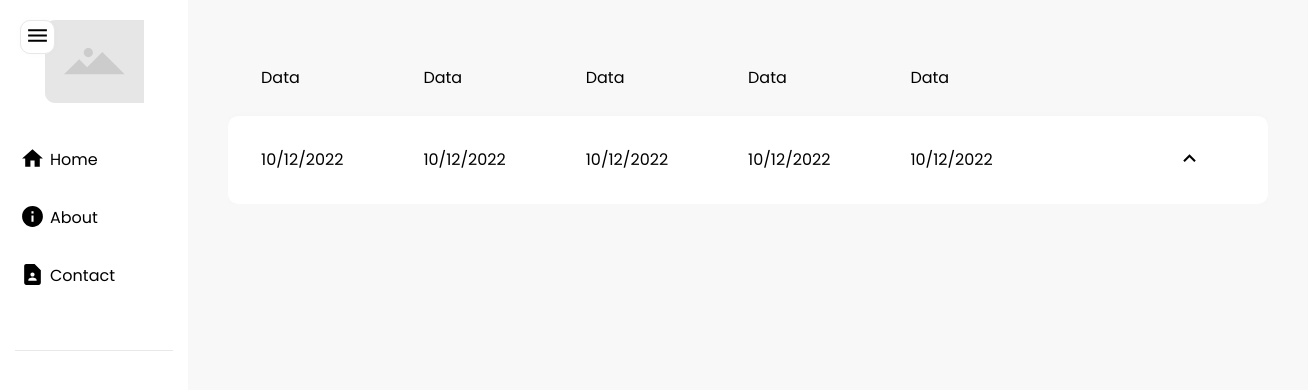
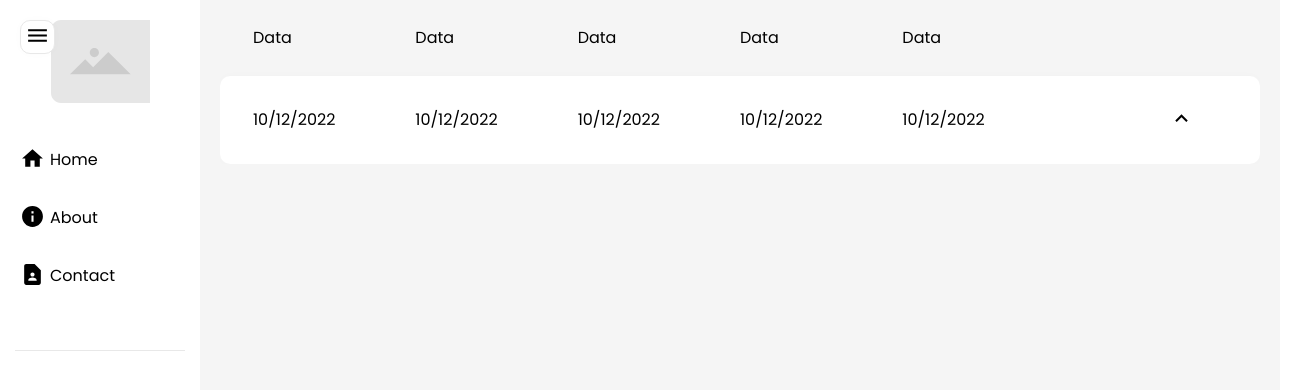
Before and after one commit to gaabscps/ReactComponents, a React (Create React App) app: page / in a window 1280 px wide. Shown: the top 390 px of the page, 1308 px wide, since content can reach past the window. Built offline with nearby package versions, Linux system fonts and the light colour scheme.

Commit message:
✨ Added Routes routes for sidebar and base route architeture

```diff
--- a/package.json
+++ b/package.json
@@ -13,6 +13,7 @@
     "react": "^18.2.0",
     "react-dom": "^18.2.0",
     "react-icons": "^4.7.1",
+    "react-router-dom": "^6.8.1",
     "react-scripts": "5.0.1",
     "reactstrap": "^9.1.5",
     "sass": "^1.58.0",
--- a/src/Components/Sidebar/index.tsx
+++ b/src/Components/Sidebar/index.tsx
@@ -9,6 +9,7 @@ import {
   MdMediaBluetoothOn,
   MdMenu,
 } from "react-icons/md";
+import { useNavigate } from "react-router-dom";
 
 export const Sidebar: React.FC = () => {
   const [open, setOpen] = useState(true);
@@ -17,6 +18,8 @@ export const Sidebar: React.FC = () => {
   const [selectedSubItems, setSelectedSubItems] = useState(
     null as number | null
   );
+
+  const navigate = useNavigate();
 
   const toggle = (): void => {
     setOpen(!open);
@@ -36,7 +39,6 @@ export const Sidebar: React.FC = () => {
     {
       name: "Contact",
       icon: <MdContactPage size={25} />,
-      link: "/contact",
       subItems: [
         {
           name: "Email",
@@ -102,6 +104,7 @@ export const Sidebar: React.FC = () => {
                     setSelectedItem(index === selectedItem ? null : index);
                     item.subItems ? setSubItems(!subItems) : setSubItems(false);
                     setSelectedSubItems(null);
+                    item.link && navigate(item.link);
                   }}
                   className={
                     "d-flex align-items-center sidebarItensContainer action-icon" +
@@ -138,6 +141,7 @@ export const Sidebar: React.FC = () => {
                       setSelectedSubItems(
                         index === selectedSubItems ? null : index
                       );
+                      navigate(subItem.link);
                     }}
                     className={
                       "d-flex align-items-center sidebarItensContainer action-icon" +
--- /dev/null
+++ b/src/Navigation/index.tsx
@@ -0,0 +1,15 @@
+import React from "react";
+import { Route, Routes } from "react-router-dom";
+import { MainPage } from "../Pages/MainPage/Page";
+import { About } from "../Pages/About";
+
+export const Navigation = () => {
+  return (
+    <div className="w-100vw">
+      <Routes>
+        <Route path="/" element={<MainPage />} />
+        <Route path="/about" element={<About />} />
+      </Routes>
+    </div>
+  );
+};
--- a/src/Page.tsx
+++ /dev/null
@@ -1,15 +0,0 @@
-import React from "react";
-import { Sidebar } from "./Components/Sidebar";
-import { MainPage } from "./Pages/MainPage";
-import "./styles/import.scss";
-
-export const Page: React.FC = () => {
-  return (
-    <div className="d-flex">
-      <Sidebar />
-      <MainPage />
-    </div>
-  );
-};
-
-export default Page;
--- /dev/null
+++ b/src/Pages/About/index.tsx
@@ -0,0 +1,9 @@
+import React from "react";
+
+export const About = () => {
+  return (
+    <div>
+      <h1>About</h1>
+    </div>
+  );
+};
--- /dev/null
+++ b/src/Pages/MainPage/Page.tsx
@@ -0,0 +1,10 @@
+import React from "react";
+import { CollapseTable } from "../../Components/CollapseTable";
+
+export const MainPage: React.FC = () => {
+  return (
+    <div className="mainPageStyle">
+      <CollapseTable />
+    </div>
+  );
+};
--- a/src/Pages/MainPage/index.tsx
+++ /dev/null
@@ -1,21 +0,0 @@
-import React from "react";
-import { CollapseTable } from "../../Components/CollapseTable";
-
-export const MainPage = () => {
-  return (
-    <>
-      <div
-        style={{
-          backgroundColor: "#F8F8F8",
-          height: "100vh",
-          padding: "40px",
-          width: "100%",
-        }}
-      >
-        <div>
-          <CollapseTable />
-        </div>
-      </div>
-    </>
-  );
-};
--- a/src/index.tsx
+++ b/src/index.tsx
@@ -1,12 +1,20 @@
 import React from "react";
 import ReactDOM from "react-dom/client";
-import Page from "./Page";
+import { BrowserRouter as Router } from "react-router-dom";
+import { Sidebar } from "./Components/Sidebar";
+import { Navigation } from "./Navigation";
+import "./styles/import.scss";
 
 const root = ReactDOM.createRoot(
   document.getElementById("root") as HTMLElement
 );
 root.render(
   <React.StrictMode>
-    <Page />
+    <Router>
+      <div className="d-flex">
+        <Sidebar />
+        <Navigation />
+      </div>
+    </Router>
   </React.StrictMode>
 );
--- a/src/styles/app.scss
+++ b/src/styles/app.scss
@@ -52,6 +52,17 @@
   width: 100%;
 }
 
+.w-100vw {
+  width: 100vw;
+}
+
 .mr-5 {
   margin-right: 5px;
 }
+
+.mainPageStyle {
+  background-color: #f5f5f5;
+  min-height: 100vh;
+  padding: 0 20px;
+  width: 100%;
+}
```
Also changed, not shown: 1 other file (tests, documents, lock files or other folders).
